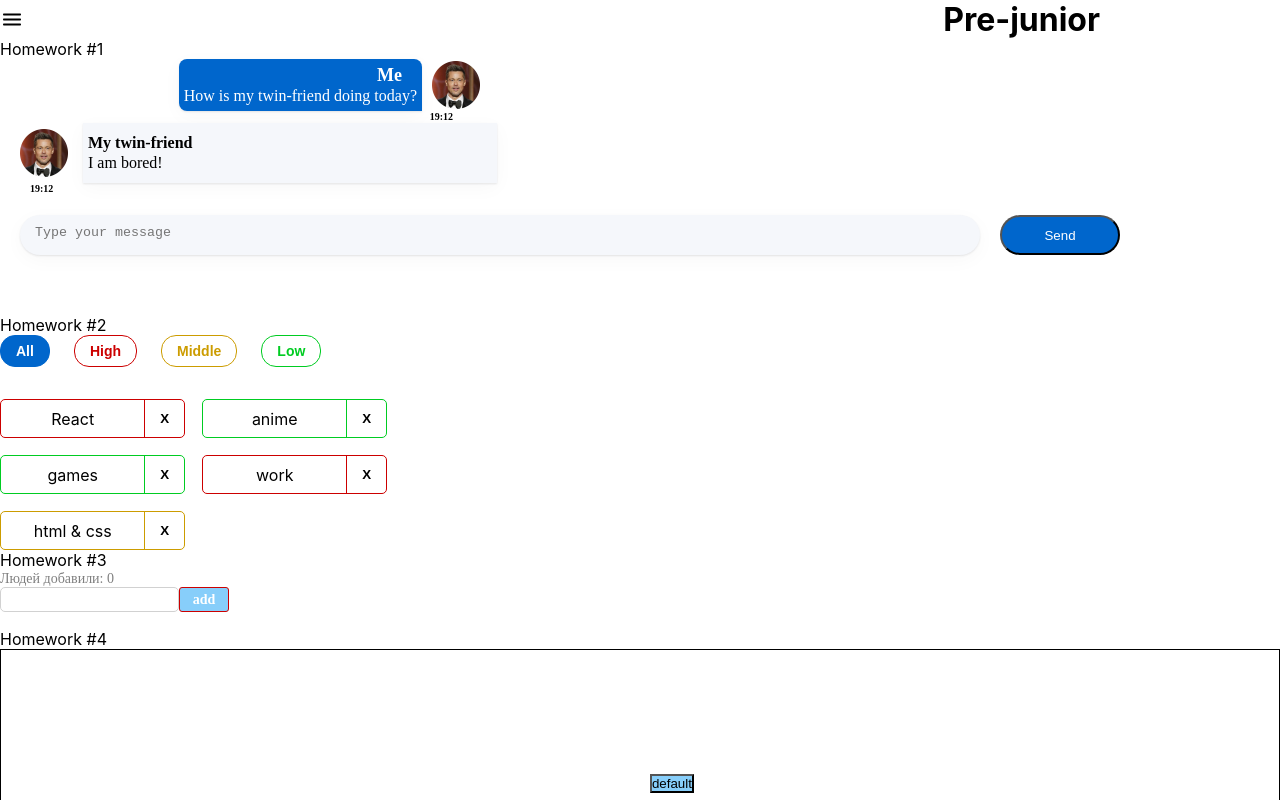
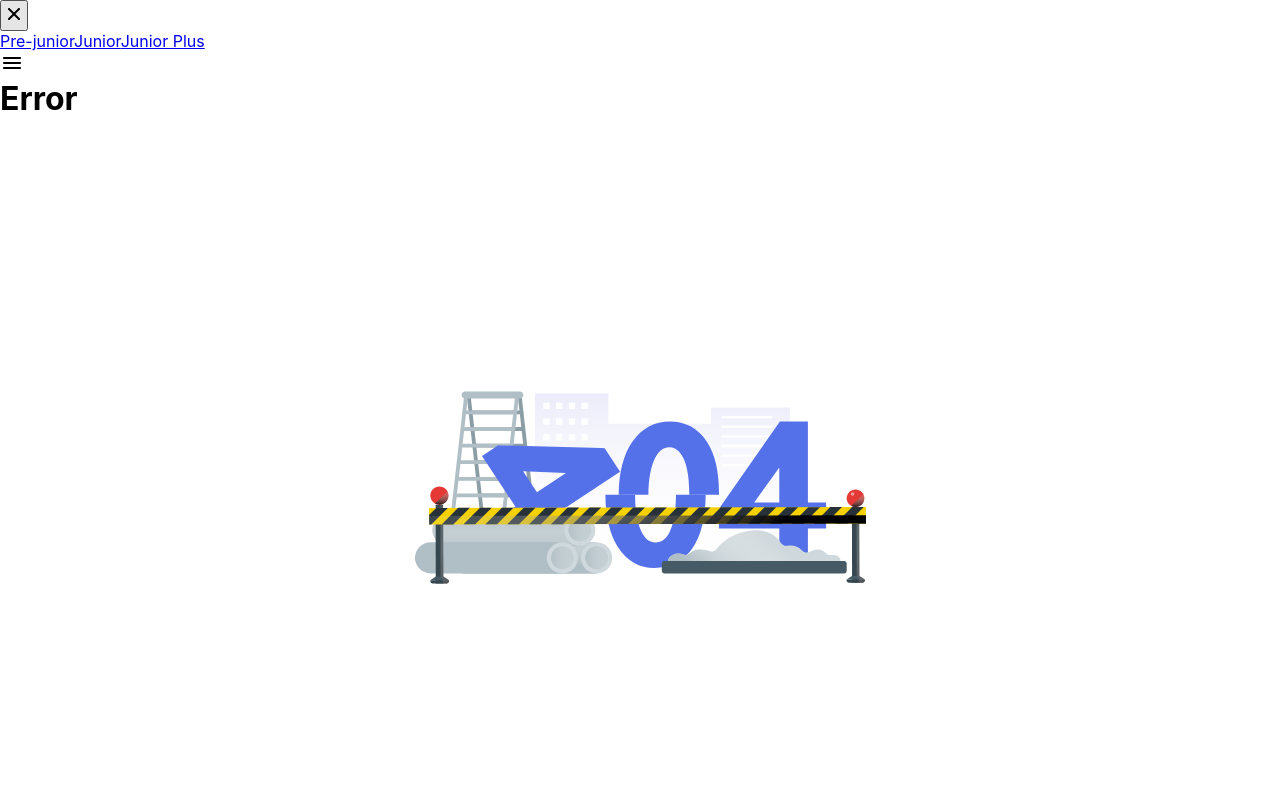
Before and after one commit to Grammeri/hws2-master, a React (Create React App) app: page /#/pre_junior in a window 1280 px wide. Shown: the top 800 px of the page. Built offline with nearby package versions, Linux system fonts and the light colour scheme.

Commit message:
First Champion Commitment

```diff
--- a/src/s2-homeworks/hw05/Pages.tsx
+++ b/src/s2-homeworks/hw05/Pages.tsx
@@ -6,9 +6,9 @@ import Junior from './pages/Junior'
 import JuniorPlus from './pages/JuniorPlus'
 
 export const PATH = {
-    PRE_JUNIOR: '/pre_junior',
+    PRE_JUNIOR: '/pre-junior',
     JUNIOR: '/junior',
-    JUNIOR_PLUS: '/junior_plus',
+    JUNIOR_PLUS: '/junior-plus',
 }
 
 function Pages() {
@@ -19,17 +19,20 @@ function Pages() {
                 {/*роутинг будут писать студенты*/}
                 {/*в начале мы попадаем на страницу '/' и переходим сразу на страницу /pre-junior*/}
                 {/*<Route ...*/}
+                <Route path="/" element={<Navigate to={PATH.PRE_JUNIOR}/>}/>
+                <Route path={PATH.PRE_JUNIOR} element={<PreJunior/>}/>
+                <Route path={PATH.JUNIOR} element={<Junior/>}/>
+                <Route path={PATH.JUNIOR_PLUS} element={<JuniorPlus/>}/>
+                <Route path="*" element={<Error404/>}/>
+
 
                 {/*роуты для /pre-junior, /junior, /junior-plus*/}
-                <Route path="/" element={<Navigate to={PATH.PRE_JUNIOR}/>}/>
-                <Route path={PATH.PRE_JUNIOR} element={<PreJunior />} />
-                <Route path={PATH.JUNIOR} element={<Junior />} />
-                <Route path={PATH.JUNIOR_PLUS} element={<JuniorPlus />} />
+                {/*<Route ...*/}
+                {/*<Route ...*/}
+                {/*<Route ...*/}
 
                 {/*роут для несуществующей страницы должен отрисовать <Error404 />*/}
                 {/*<Route ...*/}
-                <Route path="404" element={<Error404/>}/>
-                <Route path='*' element={<Navigate to={"404"} />}/>
             </Routes>
         </div>
     )
--- a/src/s2-homeworks/hw05/header/Header.module.css
+++ b/src/s2-homeworks/hw05/header/Header.module.css
@@ -2,9 +2,6 @@
 }
 
 .header {
-    width:1100px;
-    display:flex;
-    justify-content:space-between;
 }
 
 .header h1 {
--- a/src/s2-homeworks/hw05/layout/Layout.tsx
+++ b/src/s2-homeworks/hw05/layout/Layout.tsx
@@ -18,8 +18,8 @@ export const Layout: FC<PropsType> = ({ children }) => {
 
     return (
         <>
-            {open && <Sidebar open={open} handleClose={handleClose}/>}
-            {!open &&<Header handleOpen={handleOpen}/>}
+            <Sidebar open={open} handleClose={handleClose} />
+            <Header handleOpen={handleOpen} />
             <div>
                 {/*страницы*/}
                 {children}
--- a/src/s2-homeworks/hw05/sidebar/Sidebar.module.css
+++ b/src/s2-homeworks/hw05/sidebar/Sidebar.module.css
@@ -1,58 +1,24 @@
 .sidebar {
-position: fixed
 }
 
 .sidebar.open {
-    display: flex;
-    width: 300px;
-    height: 500px;
-    background: #FFFFFF;
-    box-shadow: 0px 10px 40px rgba(29, 33, 38, 0.13), 0px 1px 2px rgba(29, 33, 38, 0.1);
 }
 
 .background {
-    position: fixed;
-    background-color: darkgray;
-    border: 5px solid red;
-    height: 100%;
-    width: 100%;
-    opacity: 0.8;
 }
 
 .nav {
-    margin-top: 50px;
-    display: flex;
-    flex-direction: column;
-
 }
 
 .nav a {
-    text-decoration-line: none;
 }
 
 .nav a:hover {
-    color: crimson;
 }
 
-.active {
-    font-family: 'Montserrat';
-    font-style: normal;
-    font-weight: 600;
-    font-size: 22px;
-    line-height: 27px;
-    margin-bottom: 20px;
-
-    text-decoration-line: underline;
-    background-color: green;
-
-    color: #0059B2;
+.nav a.active {
 }
-
 .close {
-    display: flex;
-    justify-content: center;
-    border: none;
-    background: #FFFFFF;
 }
 
 .close img {
--- a/src/s2-homeworks/hw05/sidebar/Sidebar.tsx
+++ b/src/s2-homeworks/hw05/sidebar/Sidebar.tsx
@@ -32,8 +32,7 @@ export const Sidebar: FC<PropsType> = ({open, handleClose}) => {
                         to={PATH.PRE_JUNIOR}
                         onClick={handleClose}
                         // className={...} // делает студент
-                        className={({isActive}) => isActive ? s.active : ""}
-                       /* className={(props) => props.isActive ? s.active : ""}*/
+                        className={(data)=>data.isActive ? s.active : ''}
 
                     >
                         Pre-junior
@@ -43,7 +42,7 @@ export const Sidebar: FC<PropsType> = ({open, handleClose}) => {
                         to={PATH.JUNIOR}
                         onClick={handleClose}
                         // className={...} // делает студент
-                        className={({isActive}) => isActive ? s.active : ""}
+                        className={(data)=>data.isActive ? s.active : ''}
                     >
                         Junior
                     </NavLink>
@@ -52,7 +51,7 @@ export const Sidebar: FC<PropsType> = ({open, handleClose}) => {
                         to={PATH.JUNIOR_PLUS}
                         onClick={handleClose}
                         // className={...} // делает студент
-                        className={({isActive}) => isActive ? s.active : ""}
+                        className={(data)=>data.isActive ? s.active : ''}
                     >
                         Junior Plus
                     </NavLink>
```
